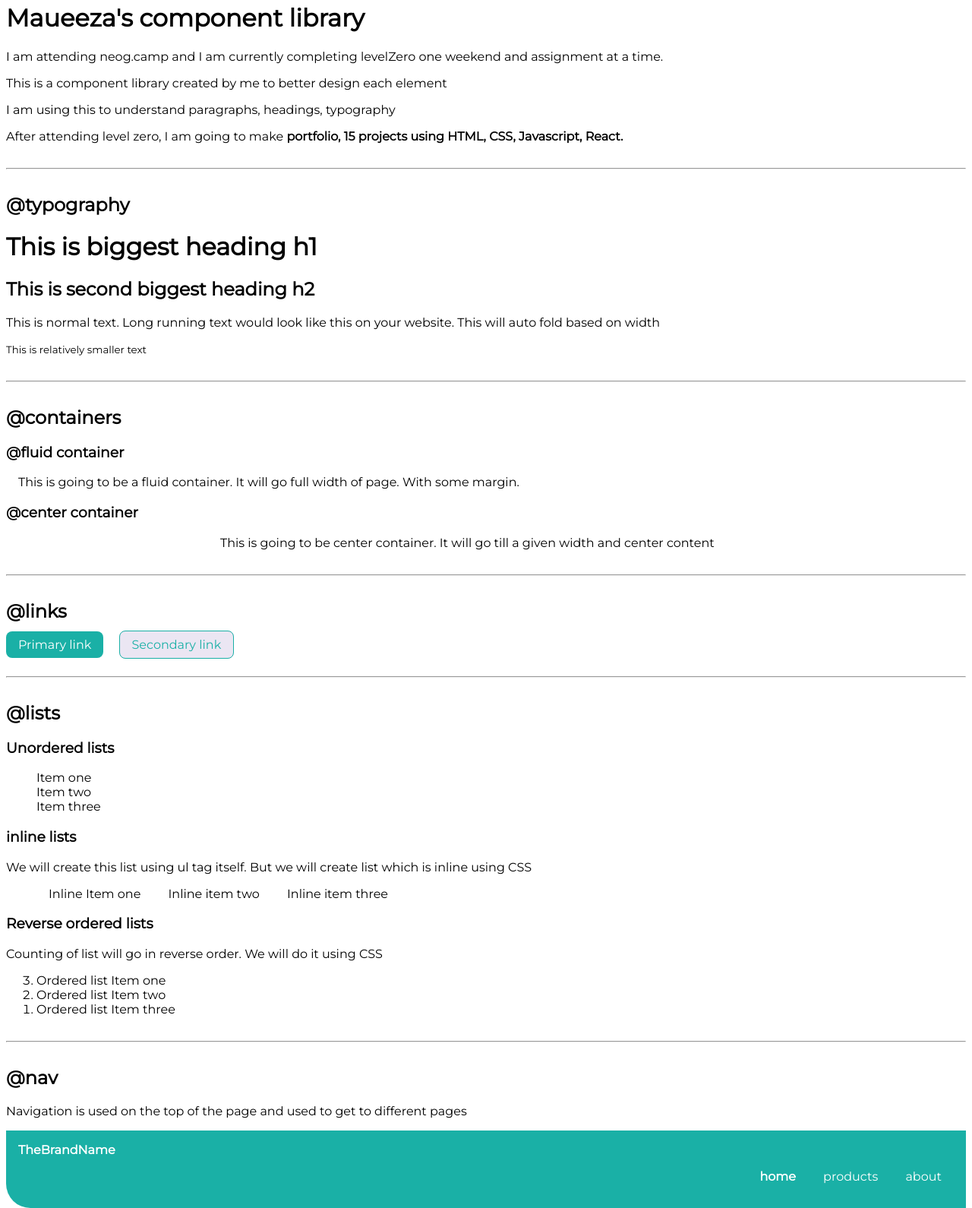
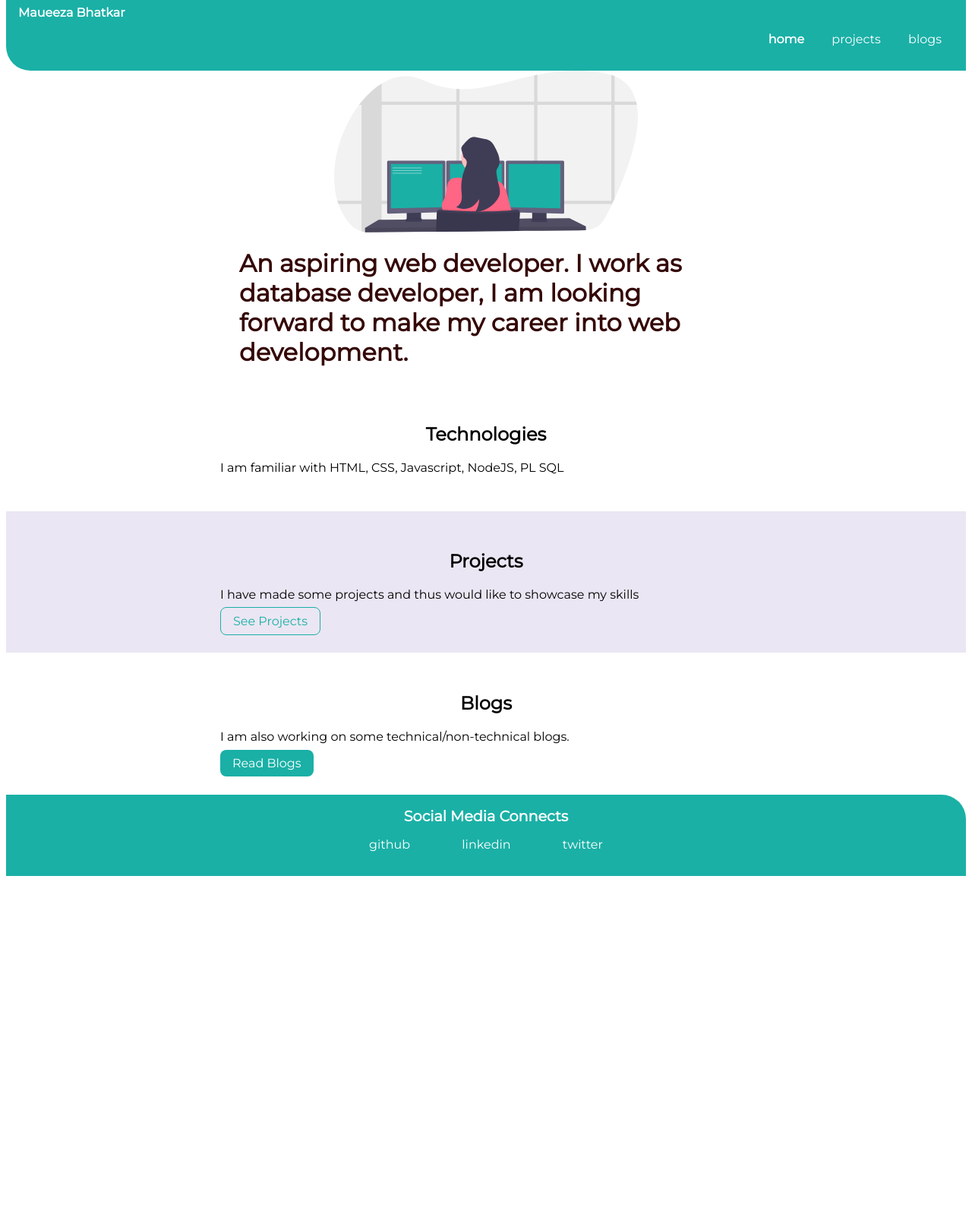
Before and after one commit to maueeza/maueeza-bhatkar-portfolio, a plain HTML site: page index.html in a window 1280 px wide. Shown: the part 17-1607 px from the top of the page at 76% size. After the commit the page ends 1178 px from the top, so only its background shows below. Drawn offline with Linux system fonts and the light colour scheme.

Commit message:
docs : added code for portfolio home page
Added code for portfolio homepage

```diff
--- a/index.html
+++ b/index.html
@@ -1,148 +1,70 @@
 <!DOCTYPE html>
 <html lang="en">
 <head>
-    <meta charset="UTF-8" />
-
-    <meta name="viewport" content="width=device-width, initial-scale=1.0" />
-    <title>student - site</title>
+  <meta charset="UTF-8">
+  <meta http-equiv="X-UA-Compatible" content="IE=edge">
+  <meta name="viewport" content="width=device-width, initial-scale=1.0">
+  <title>Maueeza-portfolio</title>
   <link href="/style.css" rel="stylesheet">
 </head>
-
 <body>
-    <h1>Maueeza's component library</h1>
-    <p>
-      I am attending neog.camp and I am currently completing levelZero one
-      weekend and assignment at a time.
-    </p>
-    <p>
-      This is a component library created by me to better design each element
-    </p>
-    <p>I am using this to understand paragraphs, headings, typography</p>
-    <p>After attending level zero, I am going to make <strong>portfolio, 15 projects using HTML, CSS, Javascript, React. </strong></p>
-    <hr />
-    <h2>@typography</h2>
-    <h1>This is biggest heading h1</h1>
-    <h2>This is second biggest heading h2</h2>
-    <p>
-      This is normal text. Long running text would look like this on your
-      website. This will auto fold based on width
-    </p>
-    <small>This is relatively smaller text</small>
-    <hr />
-    <h2>@containers</h2>
-
-    <h3>@fluid container</h3>
-    <div class="container-fluid">
-      This is going to be a fluid container. It will go full width of page. With
-      some margin.
-    </div>
-
-    <h3>@center container</h3>
-    <div class="container-center container">
-      This is going to be center container. It will go till a given width and
-      center content
-    </div>
-
-    <hr />
-    <h2>@links</h2>
-    <a class="primary-link link" href="/">Primary link</a>
-    <a class="secondary-link link" href="/">Secondary link</a>
-
-    <hr class="hr-margin" />
-
-    <h2>@lists</h2>
-    <h3>Unordered lists</h3>
-    <ul class="list-non-bullets">
-      <li>Item one</li>
-      <li>Item two</li>
-      <li>Item three</li>
-    </ul>
-
-    <h3>inline lists</h3>
-    <p>
-      We will create this list using ul tag itself. But we will create list
-      which is inline using CSS
-    </p>
-    <ul class="list-non-bullets">
-      <li class="list-item-inline">Inline Item one</li>
-      <li class="list-item-inline">Inline item two</li>
-      <li class="list-item-inline">Inline item three</li>
-    </ul>
-
-    <h3>Reverse ordered lists</h3>
-    <p>Counting of list will go in reverse order. We will do it using CSS</p>
-    <ol reversed>
-      <li >Ordered list Item one</li>
-      <li >Ordered list Item two</li>
-      <li>Ordered list Item three</li>
-    </ol>
-
-    <hr />
-
-    <h2>@nav</h2>
-    <p>
-      Navigation is used on the top of the page and used to get to different
-      pages
-    </p>
-
   <nav class="navigation">
     <div class="container-fluid">
-      <div class="nav-heading">TheBrandName</div>
+    <div class="nav-heading">Maueeza Bhatkar</div>
     <ul>
       <li>
         <a class="active" href="/">home</a>
       </li>
       <li>
-          <a  href="/">products</a>
+        <a  href="/">projects</a>
       </li>
       <li>
-          <a href="/">about</a>
+        <a href="/">blogs</a>
       </li>
     </ul>
   </div>
   </nav>
 
-    <hr />
-    <h2>@header</h2>
+
     <header class="container main-text">
-      <img src="images/programmer_logo.svg" />
-      <h1>This is heading h1 inside header</h1>
+      <img src="/images/programmer_logo.svg" />
+      <h1>An aspiring web developer. I work as database developer, I am looking forward to make my career into
+        <span class="text-color">web development.</span></h1>
     </header>
 
-    <hr />
-    <h2>@section</h2>
-    <p>
-      A section is used to separate parts of pages. In marketing websites you
-      would have seen a header followed by sections of features, team, pricing,
-      contact info etc.
-    </p>
+    <section class="section">
+      <div class="container container-center">
+      <h2>Technologies</h2>
+      <p>I am familiar with HTML, CSS, Javascript, NodeJS, PL SQL</p>
 
-    <h3>@normal section</h3>
-    <section class="section">
-      <h2>heading inside section</h2>
-      <p>Text defining this section and many more things</p>
-      <a class="primary-link link" href="/">Primary Button</a>
+    </div>
     </section>
 
-    <h3>@an off white section</h3>
     <section class="section section-ow">
-      <h2>inside off white section</h2>
-      <p>Text defining this section and many more things</p>
-      <a class="primary-link link" href="/">Primary Button</a>
+      <div class="container container-center">
+      <h2>Projects</h2>
+      <p>I have made some projects and thus would like to showcase my skills</p>
+      <a class="secondary-link link" href="/lib/components.html">See Projects</a>
+    </div>
     </section>
 
-    <hr />
+    <section class="section">
+      <div class="container container-center">
+      <h2>Blogs</h2>
+      <p>I am also working on some technical/non-technical blogs. </p>
+      <a class="primary-link link" href="/lib/components.html">Read Blogs</a>
+    </div>
+    </section>
 
-    <h2>@footer</h2>
     <footer class="footer">
 
       <div>
-      <div class="heading">header inside footer</div>
+      <div class="heading">Social Media Connects</div>
 
       <ul class="list-non-bullets">
-        <li>socialone</li>
-        <li>socialtwo</li>
-        <li>socialthree</li>
+        <li>github</li>
+        <li>linkedin</li>
+        <li>twitter</li>
       </ul>
     </div>
     </footer>
```
Lines whose indentation alone changed are shown as unchanged.
